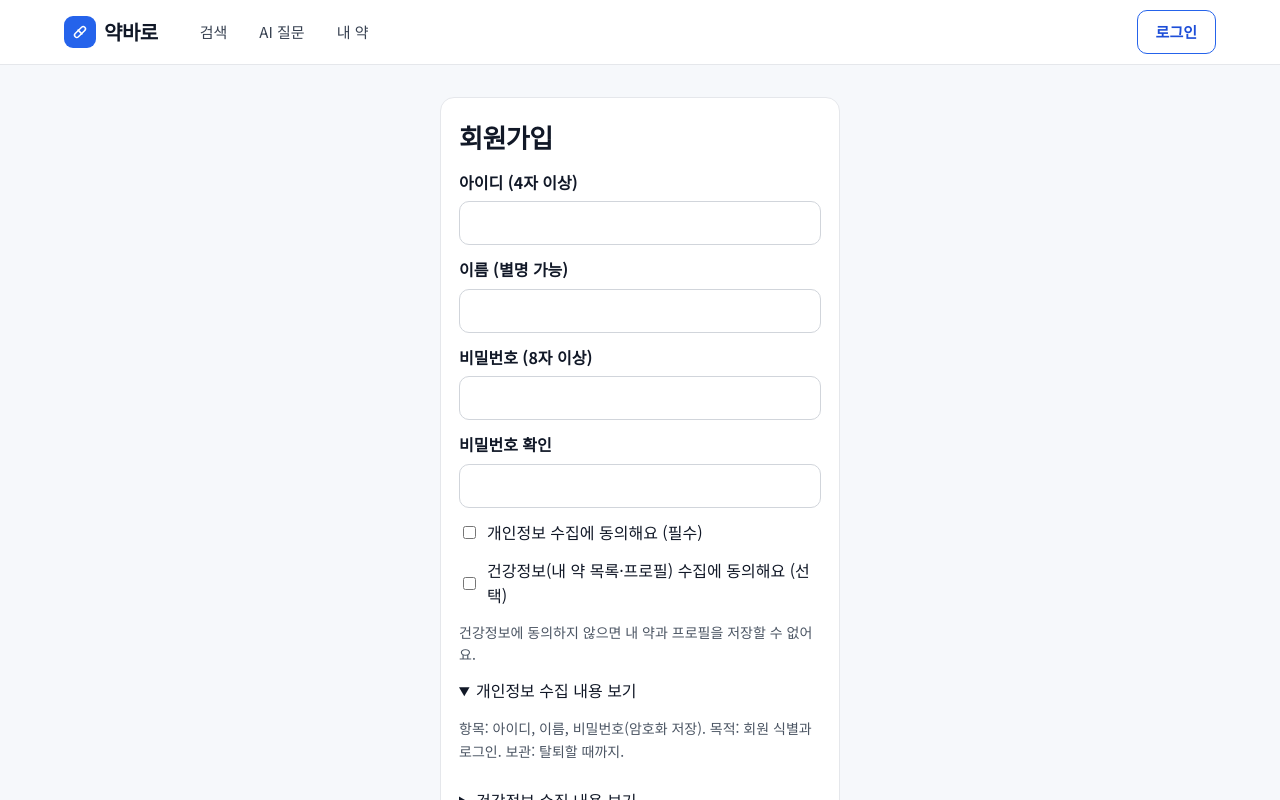
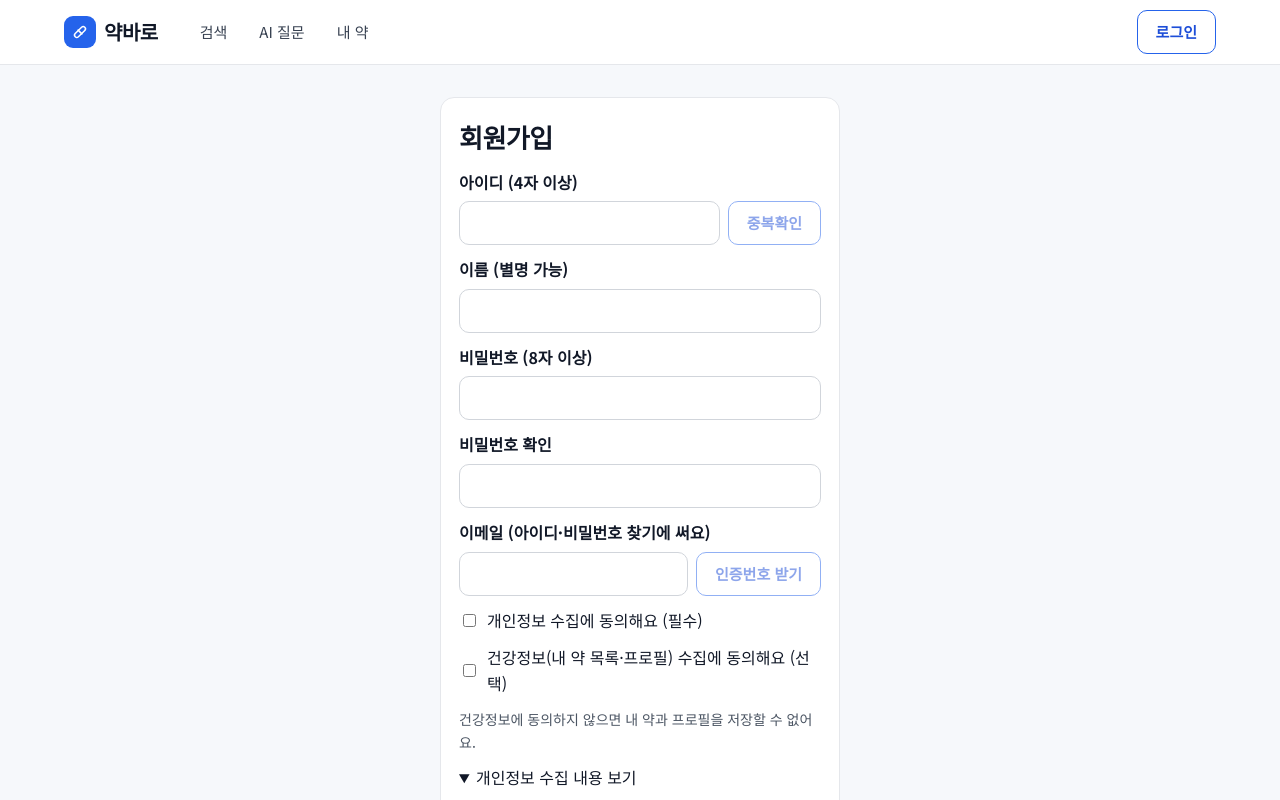
Before and after one commit to AXI260720TEAM3/medi-info, a React (Vite) app in the folder frontend/: page /signup in a window 1280 px wide. Both pictures are taken after a click on the heading "개인정보 수집 내용 보기". Shown: the top 800 px of the page. Built offline with nearby package versions, Linux system fonts and the light colour scheme; no server answers.

Commit message:
가입 화면: 이메일 인증번호 칸, 아이디 중복확인, 동의 문구에 이메일 추가 (약관 2026-11-2)

```diff
--- a/frontend/src/pages/Signup.jsx
+++ b/frontend/src/pages/Signup.jsx
@@ -1,25 +1,81 @@
-import { useState } from 'react'
+import { useEffect, useState } from 'react'
 import { Link, Navigate, useNavigate, useOutletContext } from 'react-router'
 
 const LABEL = { display: 'flex', flexDirection: 'column', gap: 6, fontWeight: 700 }
 const CHECK = { display: 'flex', alignItems: 'center', gap: 8 }
+const ROW = { display: 'flex', gap: 8 }
 
 function Signup(){
     const navigate = useNavigate()
     const {user} = useOutletContext()
     const [loginId, setLoginId] = useState('')
+    const [idChecked, setIdChecked] = useState(false)
     const [password, setPassword] = useState('')
     const [passwordConfirm, setPasswordConfirm] = useState('')
     const [displayName, setDisplayName] = useState('')
+    const [email, setEmail] = useState('')
+    const [emailCode, setEmailCode] = useState('')
+    const [codeSent, setCodeSent] = useState(false)
+    const [cooldown, setCooldown] = useState(0)
+    const [info, setInfo] = useState('')
     const [agreePrivacy, setAgreePrivacy] = useState(false)
     const [agreeHealth, setAgreeHealth] = useState(false)
     const [error, setError] = useState('')
     const [loading, setLoading] = useState(false)
 
+    // 다시 받기까지 남은 초를 1초마다 줄인다
+    useEffect(() => {
+        if (cooldown <= 0) return
+        const timer = setTimeout(() => setCooldown(c => c - 1), 1000)
+        return () => clearTimeout(timer)
+    }, [cooldown])
+
+    const handleCheckId = async () => {
+        setError('')
+        setInfo('')
+        try {
+            const res = await fetch(`/api/auth/check-id?login_id=${encodeURIComponent(loginId)}`)
+            const data = await res.json().catch(() => ({}))
+            if (!res.ok) throw new Error('아이디는 4자 이상 50자 이하로 입력해 주세요.')
+            if (!data.available) throw new Error('이미 사용 중인 아이디예요.')
+            setIdChecked(true)
+        } catch (err) {
+            setIdChecked(false)
+            setError(err.message)
+        }
+    }
+
+    const handleSendCode = async () => {
+        setError('')
+        setInfo('')
+        try {
+            const res = await fetch('/api/auth/email-code', {
+                method: 'POST',
+                headers: { 'Content-Type': 'application/json' },
+                body: JSON.stringify({ email: email, purpose: 'signup' }),
+            })
+            const data = await res.json().catch(() => ({}))
+            if (!res.ok) throw new Error(typeof data.detail === 'string' ? data.detail : '이메일 주소를 확인해 주세요.')
+            setCodeSent(true)
+            setCooldown(60)
+            setInfo('인증번호를 보냈어요. 10분 안에 입력해 주세요.')
+        } catch (err) {
+            setError(err.message)
+        }
+    }
+
     const handleSubmit = async e => {
         e.preventDefault()
         if(password !== passwordConfirm){
             setError('비밀번호가 서로 달라요.')
+            return
+        }
+        if(!idChecked){
+            setError('아이디 중복확인을 해 주세요.')
+            return
+        }
+        if(!codeSent){
+            setError('이메일 인증번호를 먼저 받아 주세요.')
             return
         }
         setError('')
@@ -32,6 +88,8 @@ function Signup(){
                     login_id: loginId,
                     display_name: displayName,
                     password: password,
+                    email: email,
+                    email_code: emailCode,
                     agree_privacy: agreePrivacy,
                     agree_health : agreeHealth,
                 })
@@ -52,8 +110,15 @@ function Signup(){
             <h1 className="title">회원가입</h1>
             <label style={LABEL}>
                 아이디 (4자 이상)
-                <input className="input" value={loginId} onChange={e => setLoginId(e.target.value)} minLength={4} maxLength={50} required />
+                <div style={ROW}>
+                    <input className="input" style={{ flex: 1, minWidth: 0 }} value={loginId}
+                        onChange={e => { setLoginId(e.target.value); setIdChecked(false) }} minLength={4} maxLength={50} required />
+                    <button type="button" className="btn btn-secondary" onClick={handleCheckId} disabled={loginId.length < 4 || idChecked}>
+                        {idChecked ? '확인됨' : '중복확인'}
+                    </button>
+                </div>
             </label>
+            {idChecked && <p style={{ margin: 0, color: 'var(--info-text)' }}>사용할 수 있는 아이디예요.</p>}
             <label style={LABEL}>
                 이름 (별명 가능)
                 <input className="input" value={displayName} onChange={e => setDisplayName(e.target.value)} maxLength={30} required />
@@ -66,6 +131,24 @@ function Signup(){
                 비밀번호 확인
                 <input className="input" type="password" value={passwordConfirm} onChange={e => setPasswordConfirm(e.target.value)} required />
             </label>
+            <label style={LABEL}>
+                이메일 (아이디·비밀번호 찾기에 써요)
+                <div style={ROW}>
+                    <input className="input" style={{ flex: 1, minWidth: 0 }} type="email" value={email}
+                        onChange={e => { setEmail(e.target.value); setCodeSent(false); setInfo('') }} maxLength={255} required />
+                    <button type="button" className="btn btn-secondary" onClick={handleSendCode} disabled={!email || cooldown > 0}>
+                        {cooldown > 0 ? `${cooldown}초` : codeSent ? '다시 받기' : '인증번호 받기'}
+                    </button>
+                </div>
+            </label>
+            {codeSent && (
+                <label style={LABEL}>
+                    인증번호 6자리
+                    <input className="input" value={emailCode} onChange={e => setEmailCode(e.target.value.replace(/\D/g, ''))}
+                        inputMode="numeric" autoComplete="one-time-code" pattern="\d{6}" maxLength={6} required />
+                </label>
+            )}
+            {info && <p className="muted" style={{ margin: 0 }}>{info}</p>}
             <label style={CHECK}>
                 <input type="checkbox" checked={agreePrivacy} onChange={e => setAgreePrivacy(e.target.checked)} required />
                 개인정보 수집에 동의해요 (필수)
@@ -77,7 +160,7 @@ function Signup(){
             <p className="muted" style={{ margin : 0 }}>건강정보에 동의하지 않으면 내 약과 프로필을 저장할 수 없어요.</p>
             <details>
                 <summary>개인정보 수집 내용 보기</summary>
-                <p className="muted">항목: 아이디, 이름, 비밀번호(암호화 저장). 목적: 회원 식별과 로그인. 보관: 탈퇴할 때까지.</p>
+                <p className="muted">항목: 아이디, 이름, 이메일, 비밀번호(암호화 저장). 목적: 회원 식별, 로그인, 아이디·비밀번호 찾기. 보관: 탈퇴할 때까지.</p>
             </details>
             <details>
                 <summary>건강정보 수집 내용 보기</summary>
```
Also changed, not shown: 2 other files (tests, documents, lock files or other folders).
